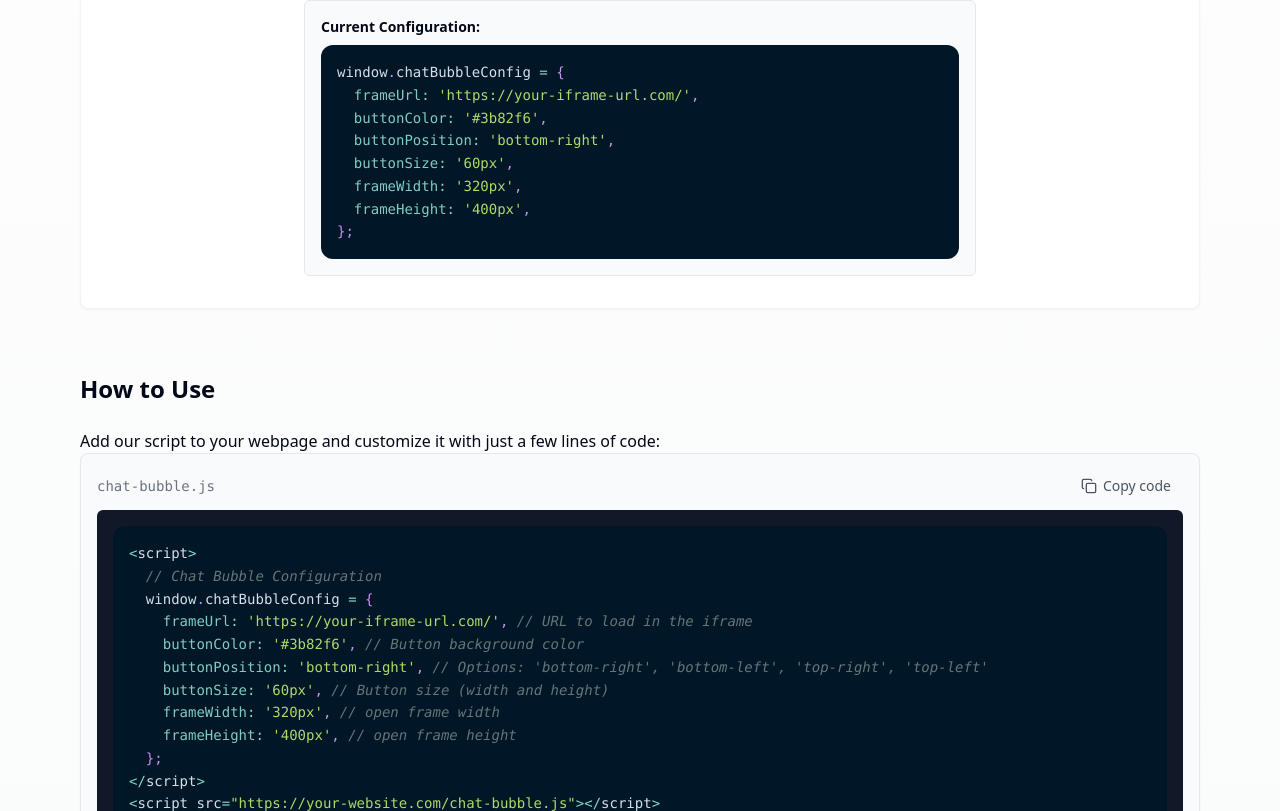
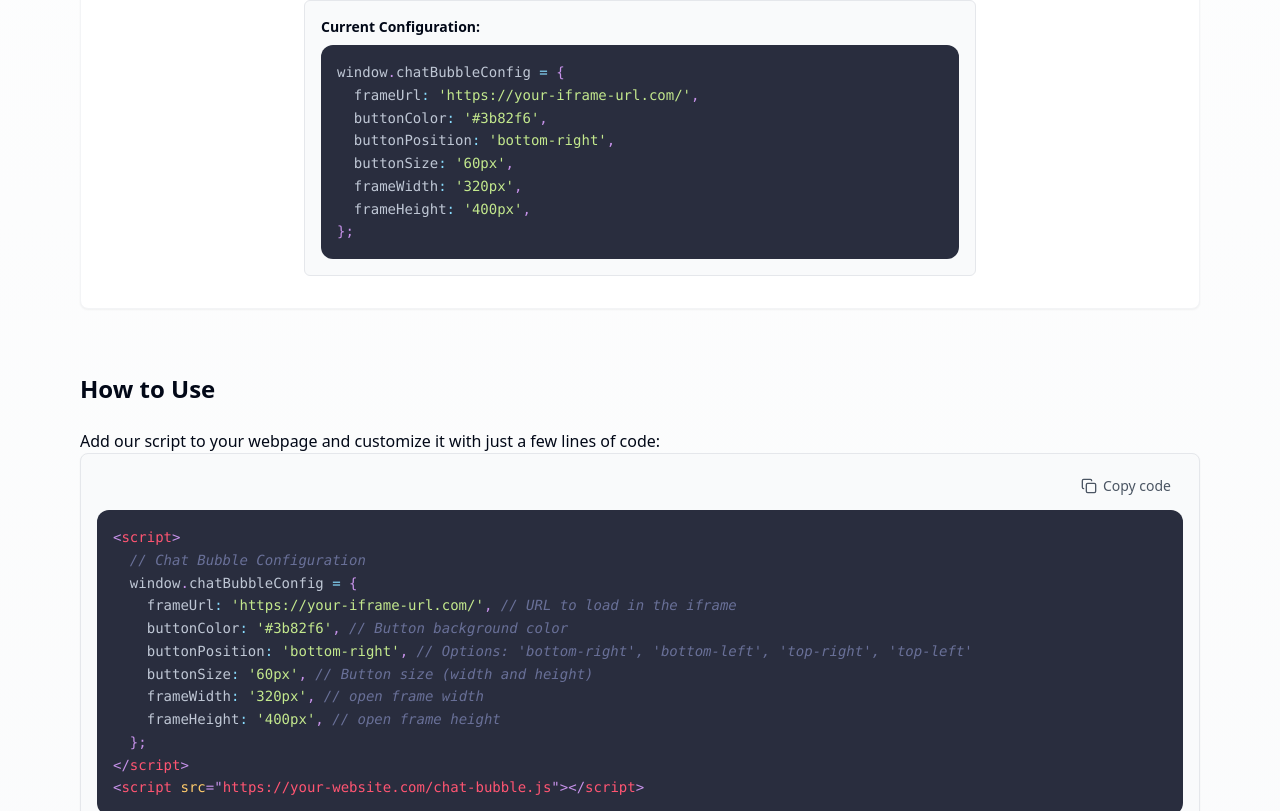
Before and after one commit to zvizvi/chat-bubble-iframe, a React (Vite) app: page / in a window 1280 px wide. Shown: the part 1169-1980 px from the top of the page. Built offline with nearby package versions, Linux system fonts and the light colour scheme.

Commit message:
Updated Highlight theme

```diff
--- a/src/components/ChatBubbleCode.tsx
+++ b/src/components/ChatBubbleCode.tsx
@@ -29,8 +29,7 @@ const ChatBubbleCode = () => {
 
   return (
     <Card className="p-4 bg-gray-50 border border-gray-200 overflow-hidden">
-      <div className="flex justify-between items-center mb-2">
-        <div className="text-sm font-mono text-gray-500">chat-bubble.js</div>
+      <div className="flex justify-end items-center mb-2">
         <Button
           variant="ghost"
           size="sm"
@@ -48,11 +47,11 @@ const ChatBubbleCode = () => {
           )}
         </Button>
       </div>
-      <pre className="text-sm overflow-x-auto p-4 bg-gray-900 text-gray-100 rounded-md">
+      <pre className="text-sm overflow-x-auto pb-2 rounded-md">
         <Highlight
-          theme={themes.nightOwl}
+          theme={themes.palenight}
           code={scriptCode}
-          language="javascript"
+          language="html"
         >
           {({ className, style, tokens, getLineProps, getTokenProps }) => (
             <pre className="bg-gray-900 text-gray-100 p-4 rounded-xl overflow-x-auto font-mono text-sm leading-relaxed" style={style}>
--- a/src/components/ChatBubbleDemo.tsx
+++ b/src/components/ChatBubbleDemo.tsx
@@ -317,7 +317,7 @@ const ChatBubbleDemo = () => {
           <div className="bg-gray-50 p-4 rounded-md border border-gray-200 text-sm">
             <h4 className="font-semibold mb-2">Current Configuration:</h4>
             <Highlight
-              theme={themes.nightOwl}
+              theme={themes.palenight}
               code={`window.chatBubbleConfig = {
   frameUrl: '${frameUrl}',
   buttonColor: '${buttonColor}',
```
